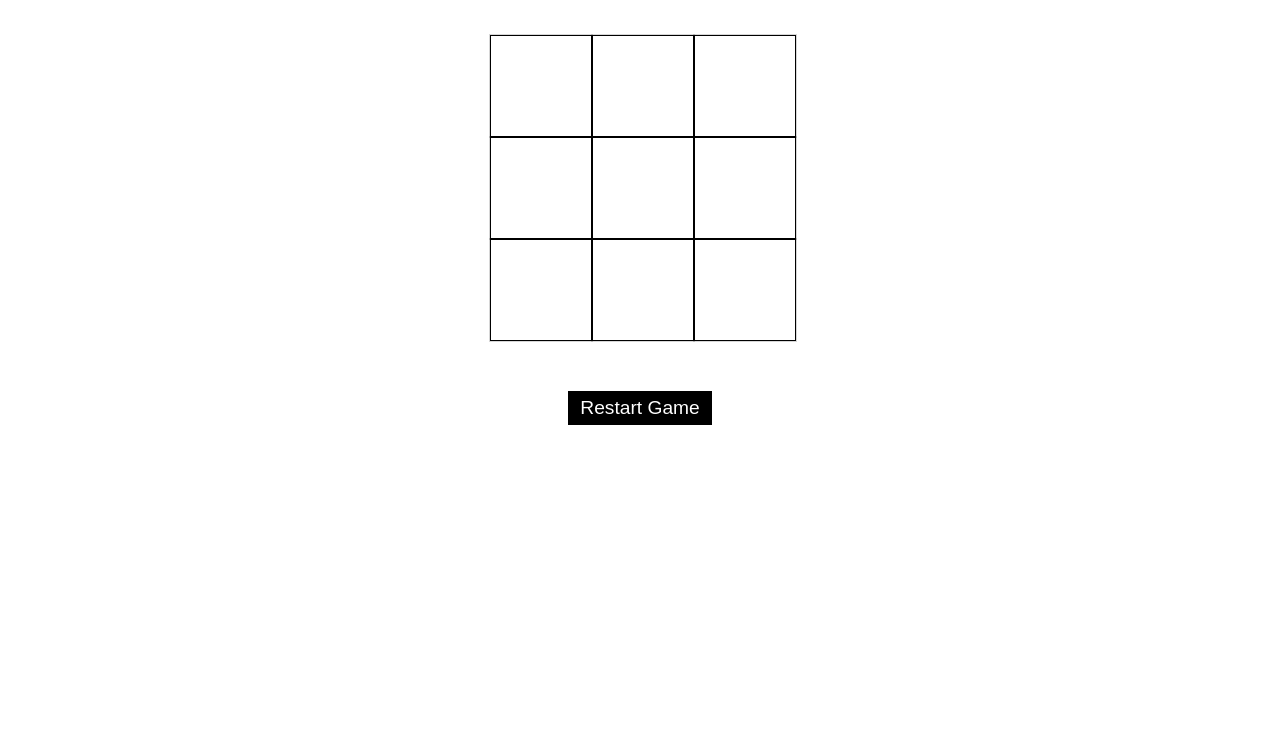
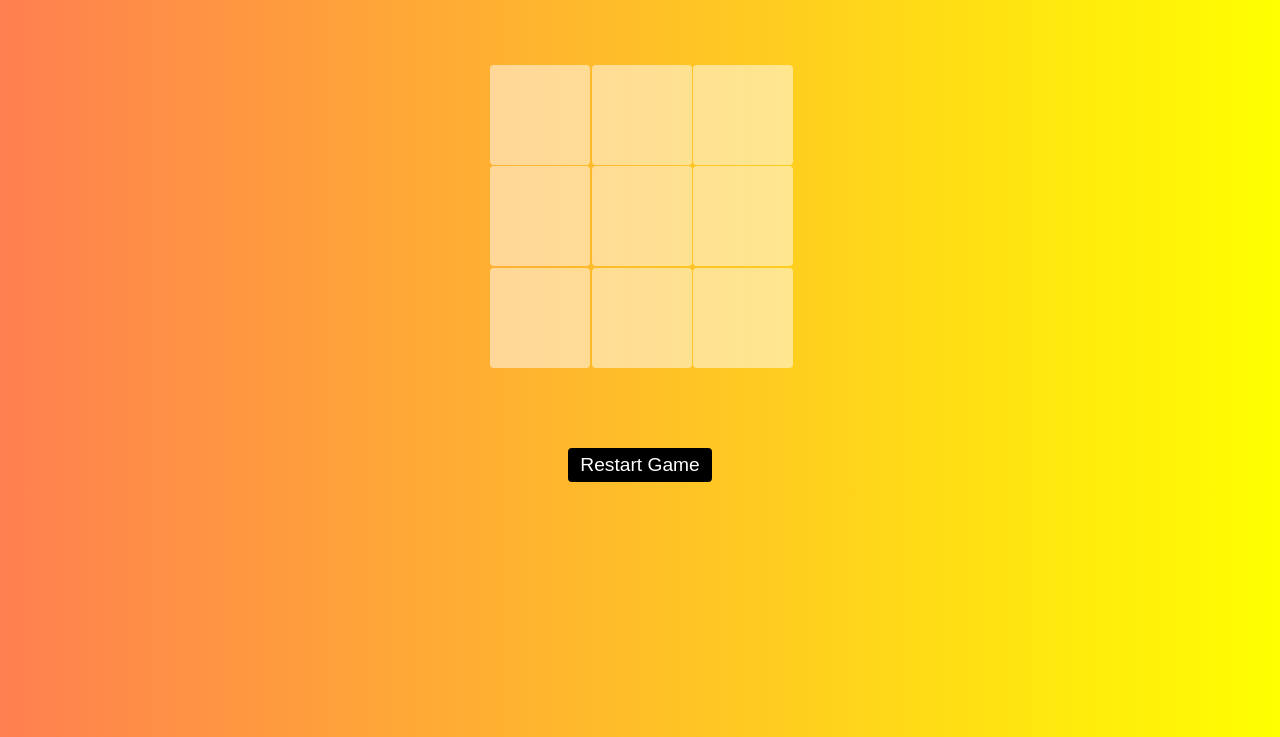
Before and after one commit to shelcia/typescript-tic-tac-toe, a website: page my-tic-tac-toe/index.html in a window 1280 px wide. Shown: the part 63-800 px from the top of the page. Drawn offline with Linux system fonts and the light colour scheme.

Commit message:
update the game drawn bug

```diff
--- a/my-tic-tac-toe/script.js
+++ b/my-tic-tac-toe/script.js
@@ -45,7 +45,7 @@ var Board = /** @class */ (function () {
                 _this.gameStatus = false;
                 return;
             }
-            var roundDraw = !_this.stateInit;
+            var roundDraw = !_this.stateInit.includes("");
             if (roundDraw) {
                 statusDisplay.innerHTML = "game was drawn";
                 _this.gameStatus = false;
@@ -53,6 +53,7 @@ var Board = /** @class */ (function () {
             }
             _this.setPlayerChange();
         };
+        //UPDATING THE CELL PLAYED (ROUTE)
         this.setCellPlayed = function (e, i) {
             _this.stateInit[i] = _this.currentPlayer;
             e.innerHTML = _this.currentPlayer;
--- a/my-tic-tac-toe/script.ts
+++ b/my-tic-tac-toe/script.ts
@@ -47,7 +47,7 @@ class Board {
       this.gameStatus = false;
       return;
     }
-    let roundDraw = !this.stateInit;
+    let roundDraw = !this.stateInit.includes("");
     if (roundDraw) {
       statusDisplay.innerHTML = `game was drawn`;
       this.gameStatus = false;
@@ -55,6 +55,7 @@ class Board {
     }
     this.setPlayerChange();
   };
+  //UPDATING THE CELL PLAYED (ROUTE)
   setCellPlayed = (e: any, i: any) => {
     this.stateInit[i] = this.currentPlayer;
     e.innerHTML = this.currentPlayer;
--- a/my-tic-tac-toe/style.css
+++ b/my-tic-tac-toe/style.css
@@ -5,23 +5,30 @@
 section {
   text-align: center;
 }
+body {
+  background: linear-gradient(TO RIGHT, CORAL, YELLOW);
+}
 
 .board {
   display: grid;
   grid-template-columns: repeat(3, auto);
   width: 300px;
-  margin: 50px auto;
+  margin: 10vh auto;
+  grid-gap: 1.5px;
 }
 
 .cell {
-  font-family: "Permanent Marker", cursive;
   width: 100px;
   height: 100px;
-  box-shadow: 0 0 0 1px #00000029;
-  border: 1px solid #000000;
+  background-color: rgba(255, 255, 255, 0.5);
   cursor: pointer;
   line-height: 100px;
   font-size: 60px;
+  border-radius: 0.25rem;
+  transition: all 0.2s ease-in;
+}
+.cell:hover {
+  background-color: rgb(255, 255, 255);
 }
 
 .btn {
@@ -30,6 +37,7 @@ section {
   color: white;
   cursor: pointer;
   border: none;
+  border-radius: 0.25rem;
   transition: all 0.2s ease-in;
   font-size: 1.2rem;
 }
```
